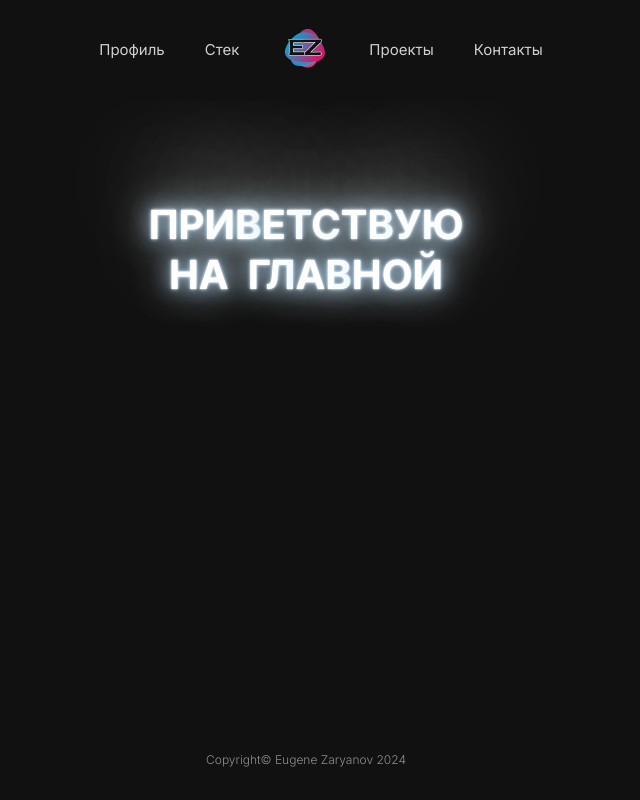
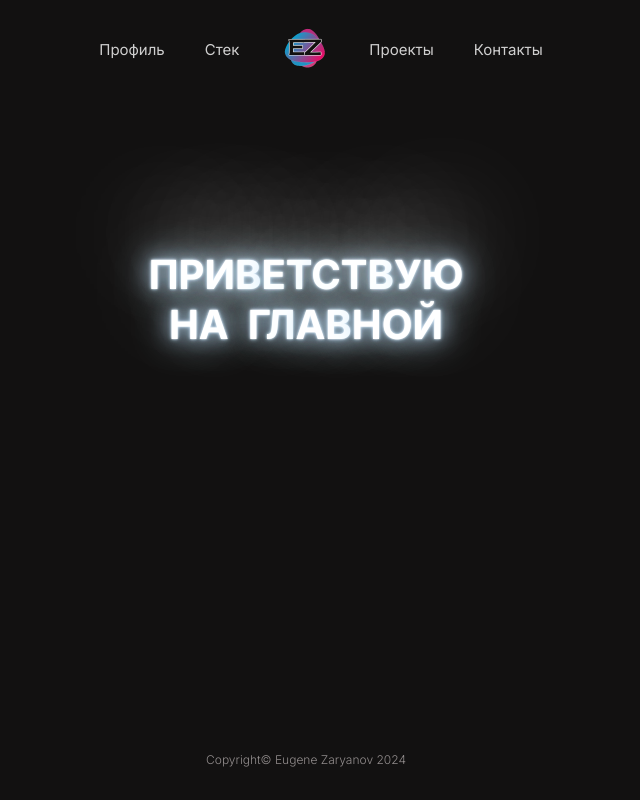
Before and after one commit to EvgenyZaryanov/PortfolioNetlify, a Next.js app: page / in a window 1280 px wide. Shown: the whole page, without its empty margins (334-974 px from the left). Built offline with nearby package versions, Linux system fonts and the light colour scheme.

Commit message:
hotfix 5.0

```diff
--- a/src/app/page.module.css
+++ b/src/app/page.module.css
@@ -5,6 +5,7 @@
 .container {
   display: flex;
   justify-content: center;
+  align-items: center;
   max-width: 1440px;
   width: 100%;
   height: auto;
@@ -43,7 +44,7 @@
 .sign {
   background: transparent;
   text-align: center;
-  padding: 100px 20px;
+  padding: 150px 20px;
   max-width: 530px;
   width: 100%;
 }
```
